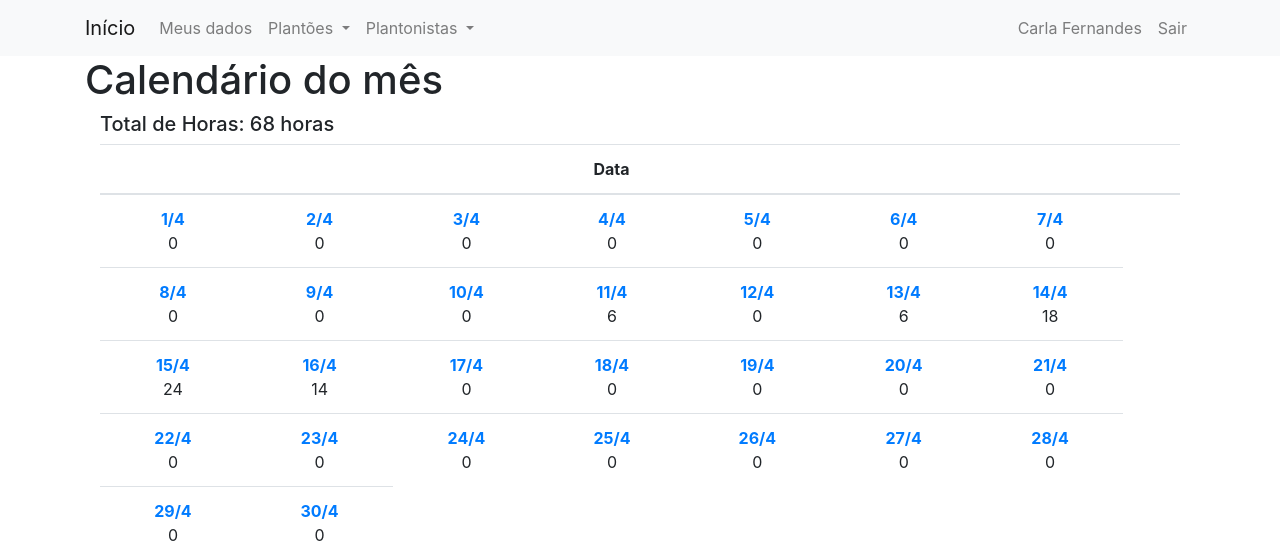
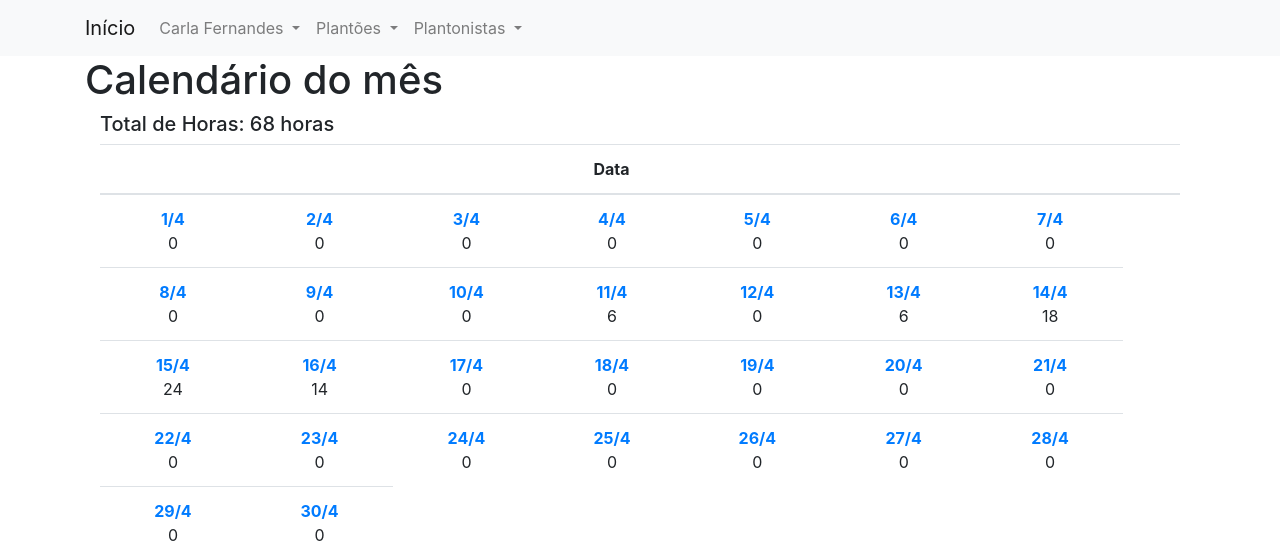
Before and after one commit to carlafcf/Controle-Plantao, a Django app: page /plantao/calendario/mes/04/2020/1 in a window 1280 px wide. Shown: the top 558 px of the page. Run offline with Django 3.2, Linux system fonts and the light colour scheme; a user stored in the database is signed in; data comes from the database, SQL or seed files in the repository; both versions use the stored data as it was after the commit; some libraries are stand-ins or nearby versions; some web fonts are replaced.

Commit message:
Para o heroku

```diff
--- a/ControlePlantao/plantao/views.py
+++ b/ControlePlantao/plantao/views.py
@@ -1,4 +1,4 @@
-from django.shortcuts import render
+from django.shortcuts import render, redirect
 from django.views import generic
 from django.urls import reverse, reverse_lazy
 from django.contrib.auth.decorators import login_required
--- a/ControlePlantao/templates/base.html
+++ b/ControlePlantao/templates/base.html
@@ -24,15 +24,26 @@
   <body>
     <nav class="navbar navbar-expand-lg navbar-light bg-light mynav" role="navigation" id='navbar'>
       <div class="container">
-        <a class="navbar-brand bigbrand" href="{% url 'plantao:listar'%}">Início</a>
+        {% if user.is_superuser %}
+          <a class="navbar-brand bigbrand" href="{% url 'plantao:calendario' month=0 year=0 dia_selecionado=0 %}">Início</a>
+        {% else %}
+          <a class="navbar-brand bigbrand" href="{% url 'plantao:listar'%}">Início</a>
+        {% endif %}
+
         <button class="navbar-toggler" type="button" data-toggle="collapse" data-target="#navbarNav" aria-controls="navbarNav" aria-expanded="false" aria-label="Alterna navegação">
           <span class="navbar-toggler-icon"></span>
         </button>
         <div class="collapse navbar-collapse" id="navbarNav">
           <ul class="navbar-nav navbar-right">
             {% if user.is_authenticated %}
-              <li class="nav-item">
-                <a class="nav-link" href="{% url 'usuario:editar' pk=user.id %}">Meus dados</a>
+              <li class="nav-item dropdown">
+                <a class="nav-link dropdown-toggle" href="#" id="navbarDropdownMenuLink" role="button" data-toggle="dropdown" aria-haspopup="true" aria-expanded="false">
+                  {{user.first_name}} {{user.last_name}}
+                </a>
+                <div class="dropdown-menu" aria-labelledby="navbarDropdownMenuLink">
+                  <a class="dropdown-item" href="{% url 'usuario:editar' pk=user.id %}">Meus dados</a>
+                  <a class="dropdown-item" href="{% url 'usuario:logout' %}">Sair</a>
+                </div>
               </li>
               <li class="nav-item dropdown">
                 <a class="nav-link dropdown-toggle" href="#" id="navbarDropdownMenuLink" role="button" data-toggle="dropdown" aria-haspopup="true" aria-expanded="false">
@@ -67,12 +78,6 @@
               {% endif %}
             {% endif %}
           </ul>
-          <ul class="navbar-nav flex-row ml-md-auto d-none d-md-flex">
-            {% if user.is_authenticated %}
-              <li class="nav-item"><a class="nav-link">{{user.first_name}} {{user.last_name}}</a></li>
-              <li class="nav-item"><a class="nav-link" href="{% url 'usuario:logout' %}">Sair</a></li>
-            {% endif %}
-          </ul>
         </div>
       </div>
     </nav>
```
Also changed, not shown: ControlePlantao/db.sqlite3.
